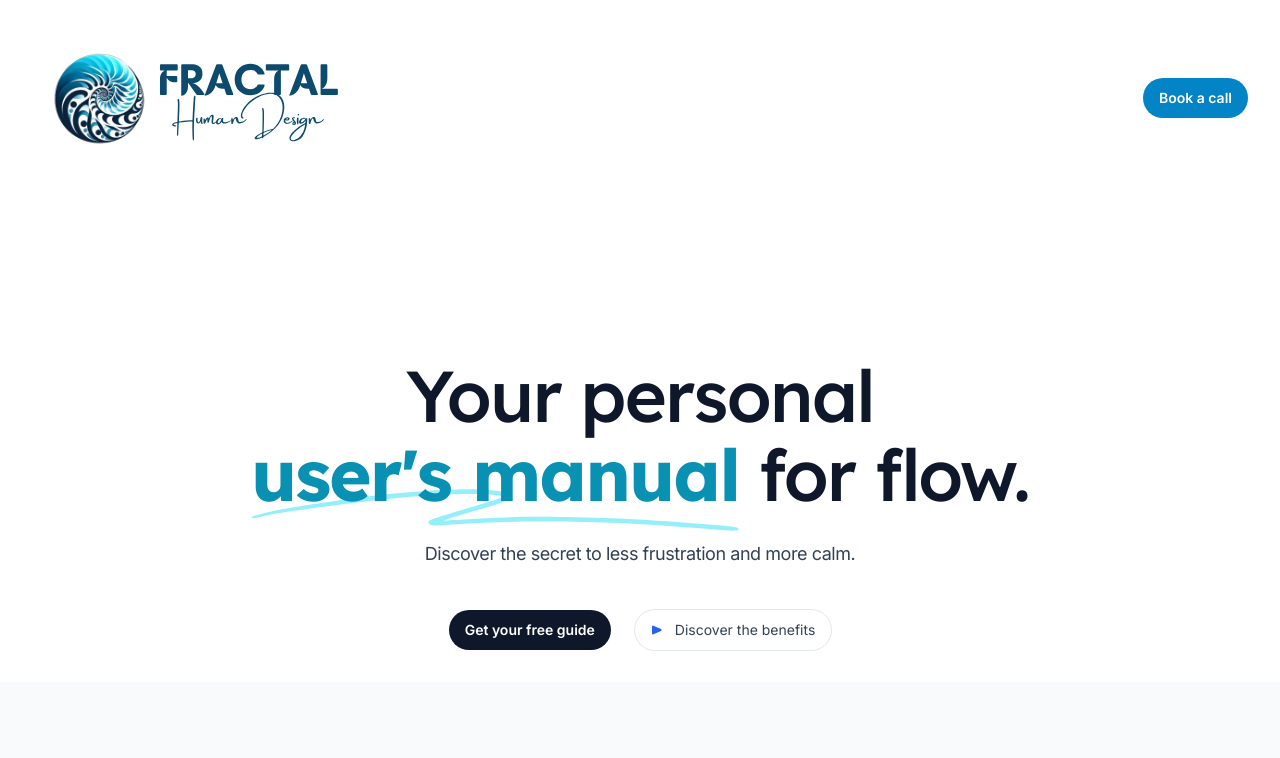
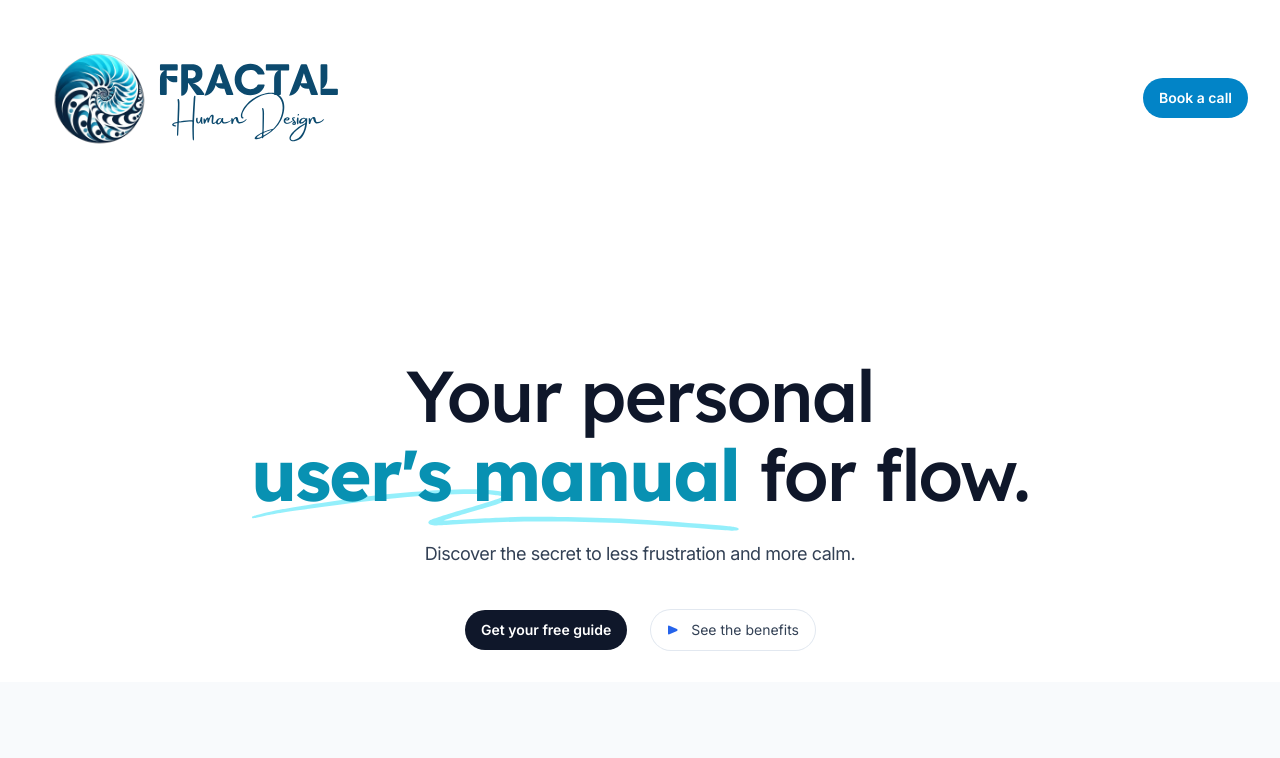
Before and after one commit to shawnlauzon/fractalhumandesign-site, a Next.js app: page / in a window 1280 px wide. Shown: the top 758 px of the page. Built offline with nearby package versions, Linux system fonts and the light colour scheme.

Commit message:
fix: Small text updates

```diff
--- a/src/app/layout.tsx
+++ b/src/app/layout.tsx
@@ -9,7 +9,7 @@ export const metadata: Metadata = {
     template: '%s - Fractal Human Design',
     default: 'Fractal Human Design - Owners Manual for Being in the Flow',
   },
-  description: 'Discover how to create less frustration and more joy.',
+  description: 'Discover the secret to less frustration and more calm.',
 }
 
 const inter = Inter({
--- a/src/components/Hero.tsx
+++ b/src/components/Hero.tsx
@@ -33,7 +33,7 @@ export function Hero() {
           >
             <path d="m9.997 6.91-7.583 3.447A1 1 0 0 1 1 9.447V2.553a1 1 0 0 1 1.414-.91L9.997 5.09c.782.355.782 1.465 0 1.82Z" />
           </svg>
-          <span className="ml-3">Discover the benefits</span>
+          <span className="ml-3">See the benefits</span>
         </Button>
       </div>
       {/* <div className="mt-36 lg:mt-44">
```
